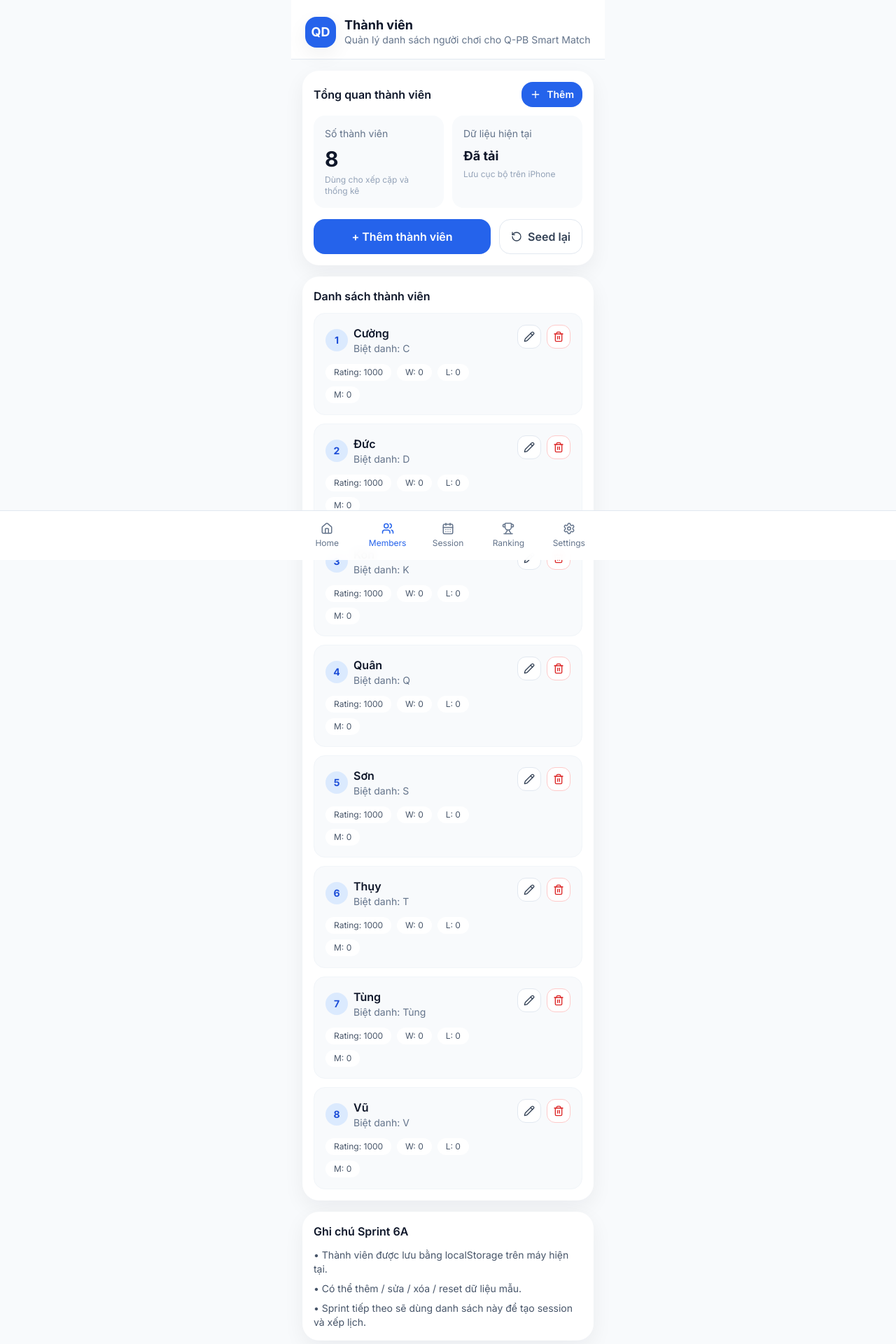
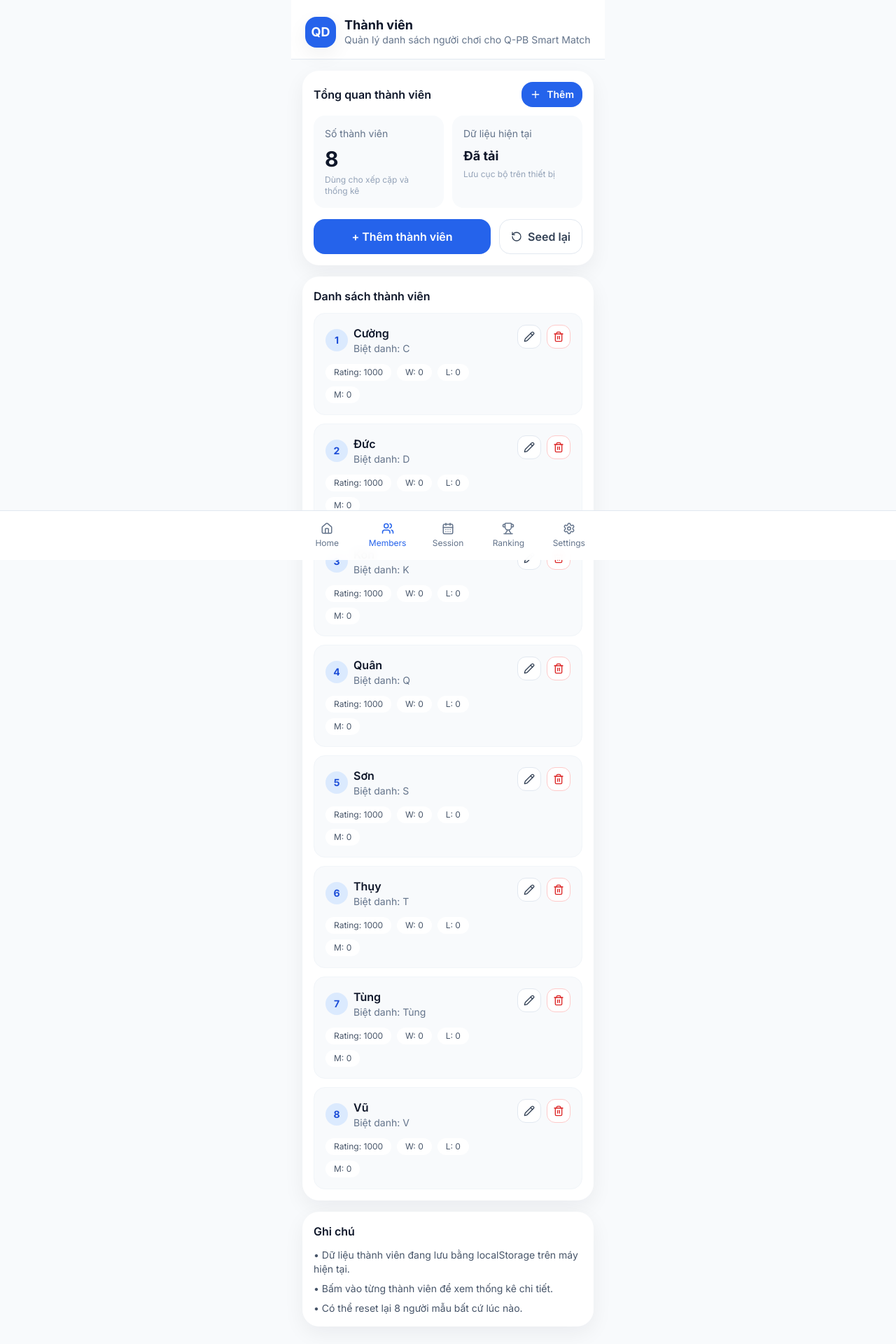
Before and after one commit to tdquan170788-byte/q-pb-smart-match, a Next.js app: page /members in a window 1280 px wide. Shown: the top 1920 px of the page at 70% size. Built offline with nearby package versions, Linux system fonts and the light colour scheme.

Commit message:
Update page.tsx
Sprint 6A fix

```diff
--- a/app/members/page.tsx
+++ b/app/members/page.tsx
@@ -1,6 +1,7 @@
 "use client";
 
 import { useEffect, useMemo, useState } from "react";
+import Link from "next/link";
 import { Pencil, Plus, RotateCcw, Trash2, Users } from "lucide-react";
 
 import AppShell from "@/components/app-shell";
@@ -34,8 +35,6 @@ export default function MembersPage() {
     setLoaded(true);
   }, []);
 
-  const playerCount = players.length;
-
   const sortedPlayers = useMemo(() => {
     return [...players].sort((a, b) => a.name.localeCompare(b.name, "vi"));
   }, [players]);
@@ -60,9 +59,15 @@ export default function MembersPage() {
     if (!form.name.trim()) return;
 
     if (sheetMode === "create") {
-      createPlayer(form);
+      createPlayer({
+        name: form.name,
+        nickname: form.nickname,
+      });
     } else if (editingPlayer) {
-      updatePlayer(editingPlayer.id, form);
+      updatePlayer(editingPlayer.id, {
+        name: form.name,
+        nickname: form.nickname,
+      });
     }
 
     refreshPlayers();
@@ -104,7 +109,7 @@ export default function MembersPage() {
           <div className="grid grid-cols-2 gap-3">
             <div className="rounded-2xl bg-slate-50 p-4">
               <div className="text-sm text-slate-500">Số thành viên</div>
-              <div className="mt-2 text-3xl font-bold">{playerCount}</div>
+              <div className="mt-2 text-3xl font-bold">{players.length}</div>
               <div className="mt-1 text-xs text-slate-400">
                 Dùng cho xếp cặp và thống kê
               </div>
@@ -116,7 +121,7 @@ export default function MembersPage() {
                 {loaded ? "Đã tải" : "Đang tải..."}
               </div>
               <div className="mt-1 text-xs text-slate-400">
-                Lưu cục bộ trên iPhone
+                Lưu cục bộ trên thiết bị
               </div>
             </div>
           </div>
@@ -164,7 +169,7 @@ export default function MembersPage() {
                   className="rounded-2xl border border-slate-100 bg-slate-50 p-4"
                 >
                   <div className="flex items-start justify-between gap-3">
-                    <div className="min-w-0">
+                    <Link href={`/members/${player.id}`} className="min-w-0 flex-1">
                       <div className="flex items-center gap-2">
                         <div className="flex h-8 w-8 items-center justify-center rounded-full bg-brand-100 text-sm font-bold text-brand-700">
                           {index + 1}
@@ -195,7 +200,7 @@ export default function MembersPage() {
                           M: {player.matches}
                         </span>
                       </div>
-                    </div>
+                    </Link>
 
                     <div className="flex shrink-0 gap-2">
                       <button
@@ -221,11 +226,11 @@ export default function MembersPage() {
           )}
         </SectionCard>
 
-        <SectionCard title="Ghi chú Sprint 6A">
+        <SectionCard title="Ghi chú">
           <div className="space-y-2 text-sm text-slate-600">
-            <div>• Thành viên được lưu bằng localStorage trên máy hiện tại.</div>
-            <div>• Có thể thêm / sửa / xóa / reset dữ liệu mẫu.</div>
-            <div>• Sprint tiếp theo sẽ dùng danh sách này để tạo session và xếp lịch.</div>
+            <div>• Dữ liệu thành viên đang lưu bằng localStorage trên máy hiện tại.</div>
+            <div>• Bấm vào từng thành viên để xem thống kê chi tiết.</div>
+            <div>• Có thể reset lại 8 người mẫu bất cứ lúc nào.</div>
           </div>
         </SectionCard>
       </div>
```
